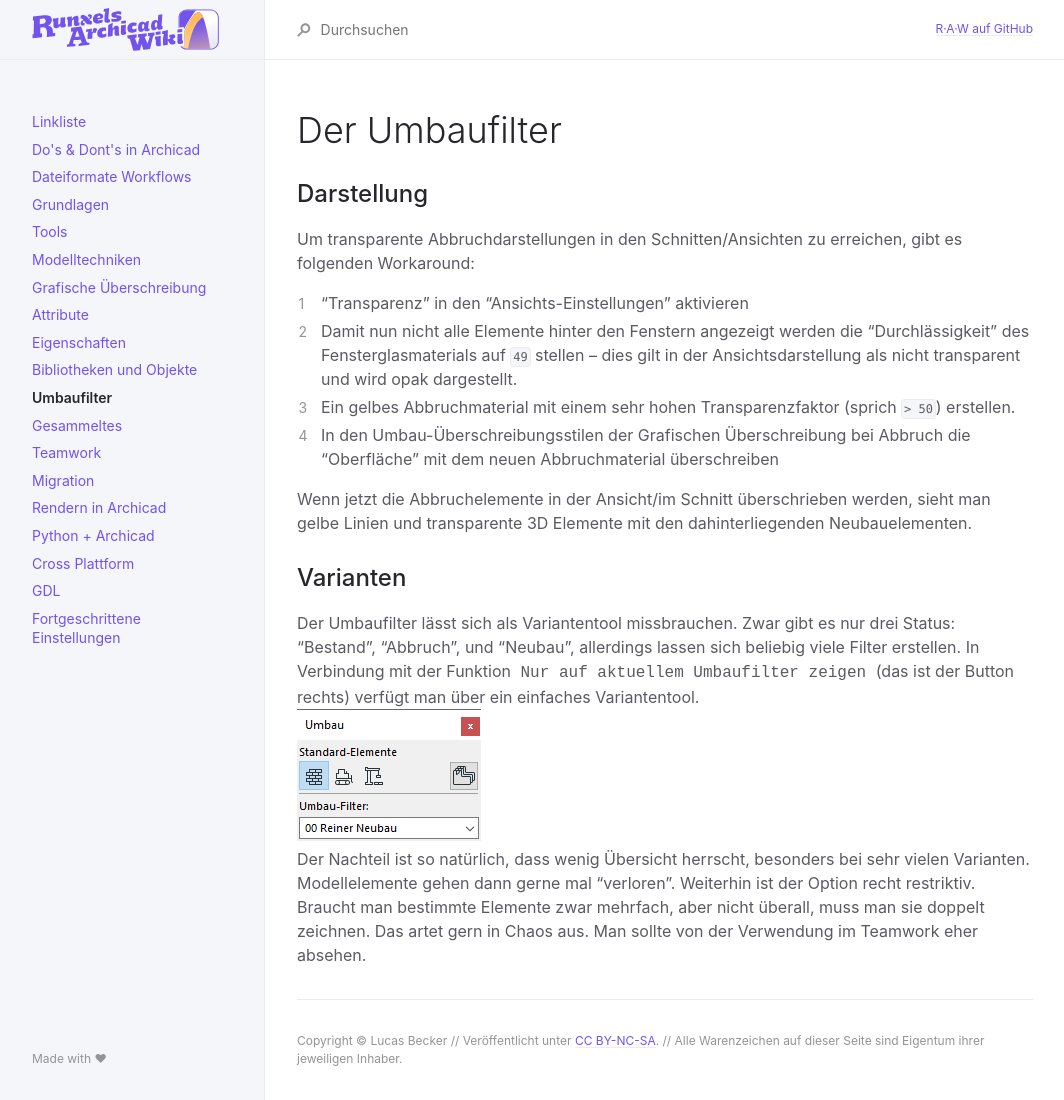
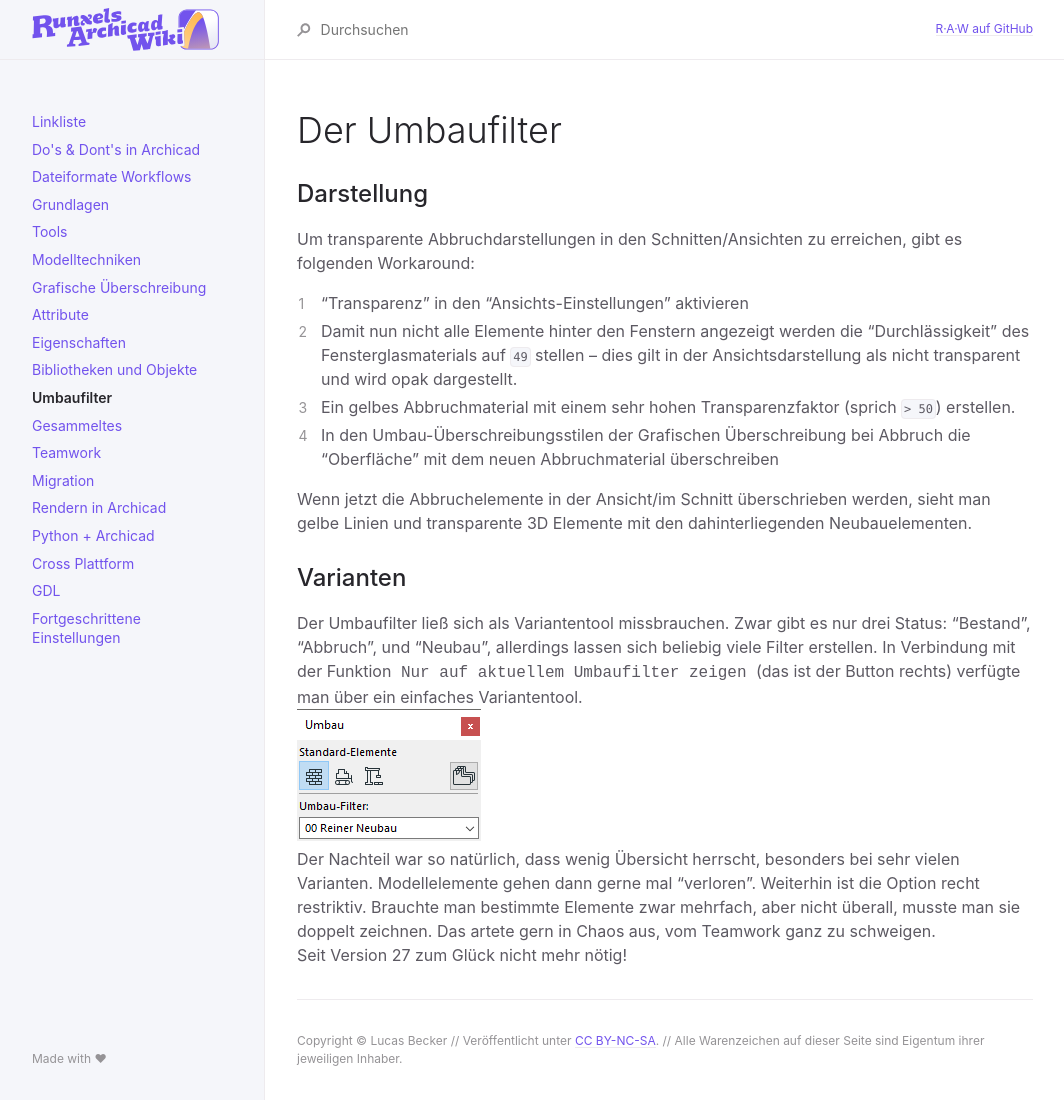
Before and after one commit to runxel/archicad-wiki, a Jekyll site: the page built from _pages/110_Reno.md, in a window 1280 px wide. Shown: the whole page, without its empty margins (107-1171 px from the left). Built offline with Jekyll 4.4.1, drawn with Linux system fonts in a browser that asks for light colours.

Commit message:
varianten

```diff
--- a/_pages/110_Reno.md
+++ b/_pages/110_Reno.md
@@ -18,6 +18,7 @@ Wenn jetzt die Abbruchelemente in der Ansicht/im Schnitt überschrieben werden,
 
 
 ## Varianten
-Der Umbaufilter lässt sich als Variantentool missbrauchen. Zwar gibt es nur drei Status: "Bestand", "Abbruch", und "Neubau", allerdings lassen sich beliebig viele Filter erstellen. In Verbindung mit der Funktion <samp>Nur auf aktuellem Umbaufilter zeigen</samp> (das ist der Button rechts) verfügt man über ein einfaches Variantentool.
+Der Umbaufilter ließ sich als Variantentool missbrauchen. Zwar gibt es nur drei Status: "Bestand", "Abbruch", und "Neubau", allerdings lassen sich beliebig viele Filter erstellen. In Verbindung mit der Funktion <samp>Nur auf aktuellem Umbaufilter zeigen</samp> (das ist der Button rechts) verfügte man über ein einfaches Variantentool.
 ![Umbaufilterpalette](../img/palette-umbau.png)
-Der Nachteil ist so natürlich, dass wenig Übersicht herrscht, besonders bei sehr vielen Varianten. Modellelemente gehen dann gerne mal "verloren". Weiterhin ist der Option recht restriktiv. Braucht man bestimmte Elemente zwar mehrfach, aber nicht überall, muss man sie doppelt zeichnen. Das artet gern in Chaos aus. Man sollte von der Verwendung im Teamwork eher absehen.
+Der Nachteil war so natürlich, dass wenig Übersicht herrscht, besonders bei sehr vielen Varianten. Modellelemente gehen dann gerne mal "verloren". Weiterhin ist die Option recht restriktiv. Brauchte man bestimmte Elemente zwar mehrfach, aber nicht überall, musste man sie doppelt zeichnen. Das artete gern in Chaos aus, vom Teamwork ganz zu schweigen.
+Seit Version 27 zum Glück nicht mehr nötig!
```
